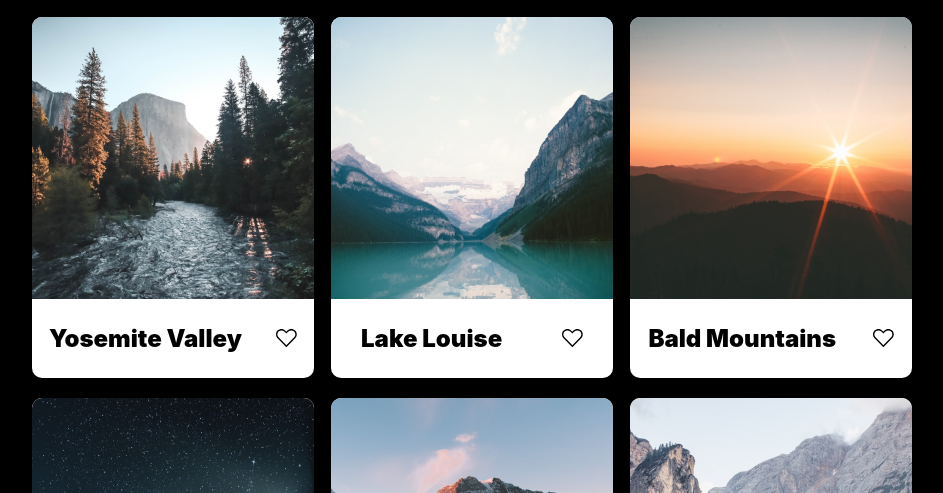
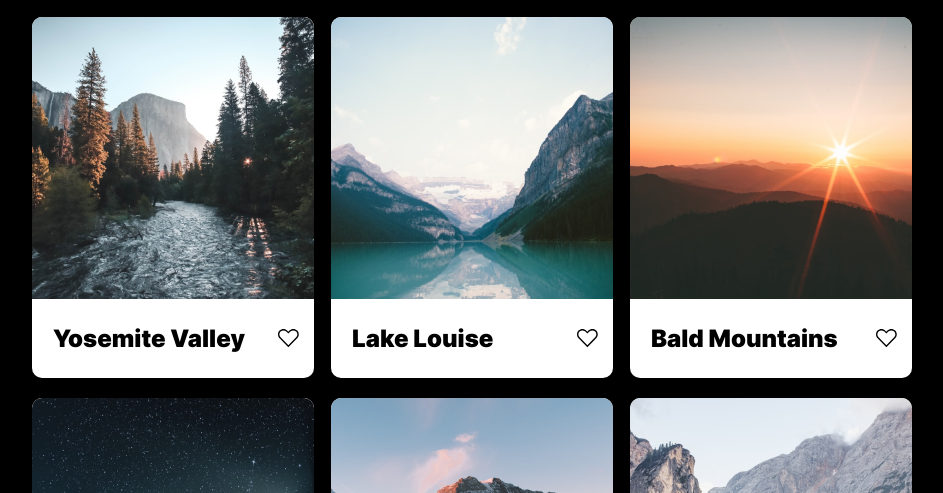
Before and after one commit to Emerzon2519/web_project_around, a plain HTML site: page index.html in a window 1280 px wide. Shown: the part 307-800 px from the top of the page, without its empty margins (168-1111 px from the left). Drawn offline with Linux system fonts and the light colour scheme; a web font is replaced by a local one.

```diff
--- a/blocks/main.css
+++ b/blocks/main.css
@@ -23,10 +23,12 @@
 
 .main__info {
     display: flex;
-    justify-content: space-around;
+    justify-content: space-between;
     align-items: center;
     width: 282px;
     height: 79px;
+    padding-left: 21px;
+    padding-right: 15px;
 }
 
 .main__title {
```
Also changed, not shown: Fonts/Inter-Black.woff (added), Fonts/Inter-Black.woff2 (added), Fonts/Inter-Medium.woff (added), Fonts/Inter-Medium.woff2 (added), Fonts/Inter-Regular.woff (added), Fonts/Inter-Regular.woff2 (added).
